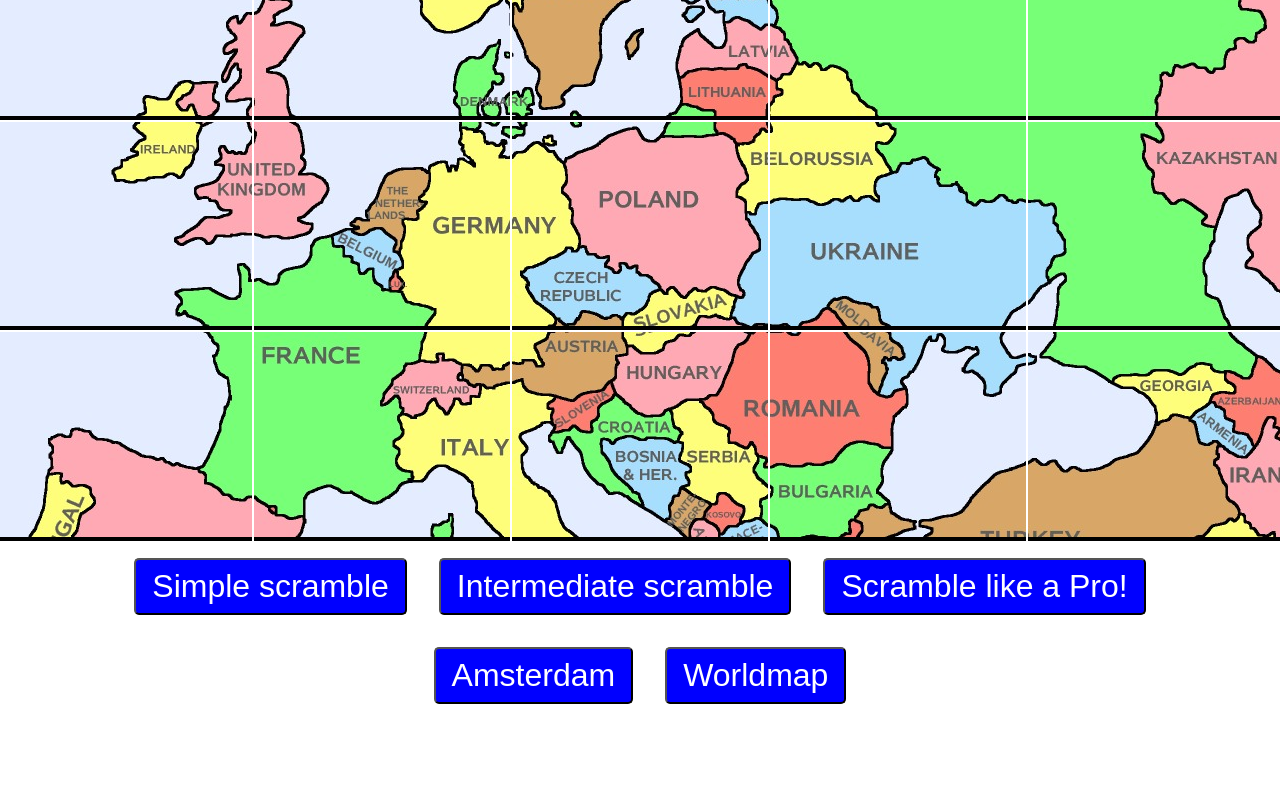
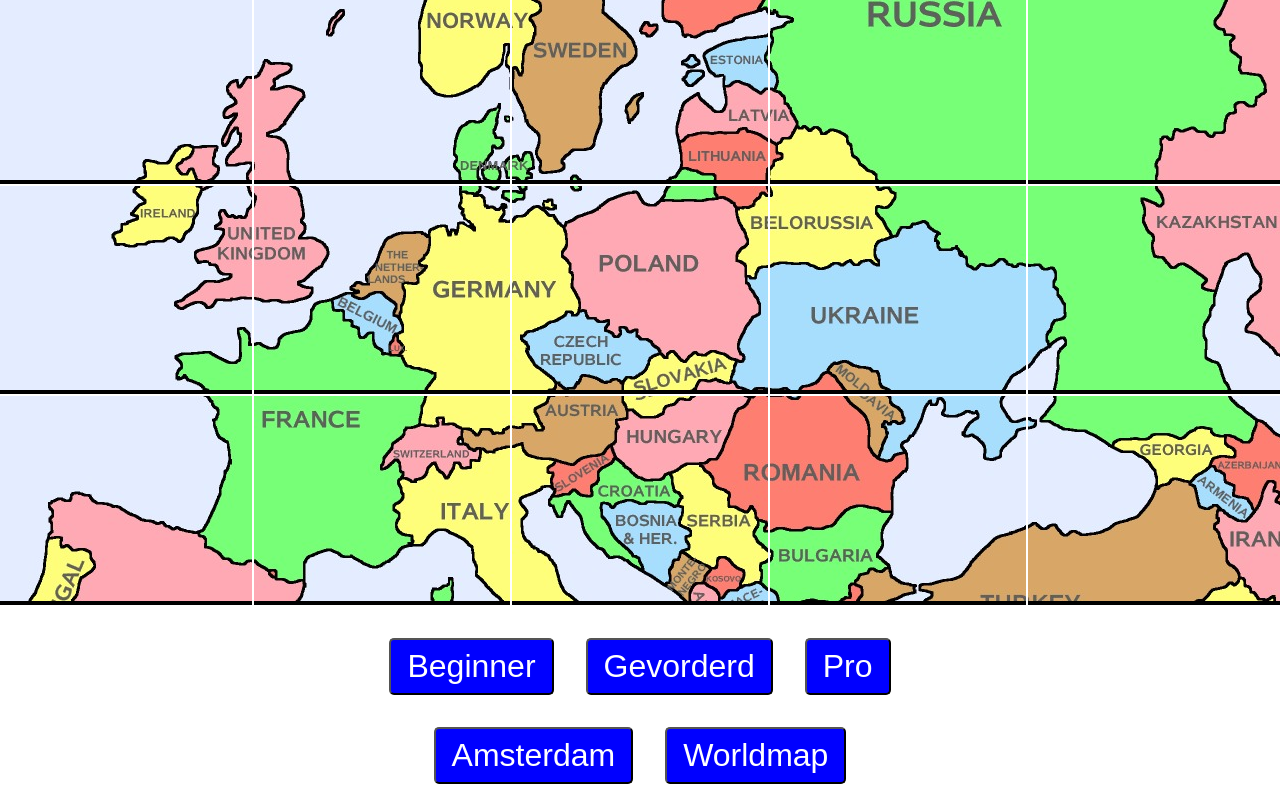
Before and after one commit to reposman33/sliding-puzzle, a React (Create React App) app: page / in a window 1280 px wide. Shown: the part 456-1256 px from the top of the page. Before the commit the page ends 1176 px from the top, so only its background shows below. Built offline with nearby package versions, Linux system fonts and the light colour scheme.

Commit message:
Add UI texts; add displaymessage while scrambling puzzle.

```diff
--- a/src/components/board.js
+++ b/src/components/board.js
@@ -11,6 +11,14 @@ const PRO_NROFSCRAMBLES = 150;
 const ADAGIO_SCRAMBLESPEED = 500;
 const MODERATO_SCRAMBLESPEED = 350;
 const ALLEGRO_SCRAMBLESPEED = 200;
+
+// UI texts
+let displayMsg = "";
+const DISPLAYPROGRESSTEXT = "Even wachten... puzzel husselen...";
+const FINISHEDPROGRESSTEXT = "Klaar Probeer de puzzel te onttwarren";
+const BUTTON_SCRAMBLE_LEVEL_1 = "Beginner";
+const BUTTON_SCRAMBLE_LEVEL_2 = "Gevorderd";
+const BUTTON_SCRAMBLE_LEVEL_3 = "Pro";
 
 const images = {
 	Worldmap: "/assets/img/tiles/sliced Map of Europe",
@@ -45,7 +53,6 @@ function Board() {
 		if (tile.type === "emptyTile") {
 			return;
 		}
-
 		// retrieve the emptytile from it's type value
 		const emptyTile = boardState.filter(tile => tile.type === "emptyTile")[0];
 		// determine if the clicked tile can move and if so, where. possible values: north|south|east|west|undefined
@@ -84,14 +91,12 @@ function Board() {
 		const rows = [];
 		boardState.map((tile, i, arr) => {
 			if (i % nrOfCols === 0) {
-				// we have to group elements by 4 from an attay of 16 values
+				// we have to group elements by 4 from an array of 16 values
 				rows.push(<Row key={i} row={arr.slice(i, i + nrOfCols)} onHandleClick={onHandleClick} />);
 			}
 		});
 		return rows;
 	};
-
-	const onClickScramble = (nrOfMoves, scrambleSpeed) => onScramble(nrOfMoves, scrambleSpeed);
 
 	const onScramble = (nrOfMoves, scrambleSpeed) => {
 		// How does this work?
@@ -159,6 +164,7 @@ function Board() {
 		let emptyTilesArea;
 		let availableTiles;
 		let randomTileIndex;
+
 		let shuffleCount = 0;
 
 		console.log("Follow the trailpath back!");
@@ -189,30 +195,46 @@ function Board() {
 			// - 9 - do that thing you do!
 			onHandleClick(_boardState[randomTileIndex]);
 
+			// create the UI message
+			shuffleCount++;
+			displayMsg = DISPLAYPROGRESSTEXT + Math.floor((shuffleCount / nrOfMoves) * 100) + "%";
+			// when finished, display appropriate text
+			displayMsg = shuffleCount === nrOfMoves ? FINISHEDPROGRESSTEXT : displayMsg;
+			// log output with a hint
+			console.log(`shuffle ${shuffleCount} of ${nrOfMoves}: moving tile ${randomTileIndex}`);
+
 			// - 10 - some housekeeping to prevent this thing from running forever...
-			shuffleCount += 1;
-			// log output
-			console.log(`shuffle ${shuffleCount} of ${nrOfMoves}: moving tile ${randomTileIndex}`);
-			if (shuffleCount === nrOfMoves) {
+			if (shuffleCount === nrOfMoves + 1) {
 				clearInterval(intervalId);
-				console.log("End of path");
+				// setting this has result as soon as user clicks tile and component is rendered again
+				displayMsg = "";
+				console.log("End of path. Follow the breadcrumbs back ;)");
 			}
 		}, scrambleSpeed);
 	};
 
 	return (
 		<React.Fragment>
-			<span className='subHeader'></span>
+			<span className='subHeader'>{displayMsg}</span>
 			<div className='board'>{makeRows()}</div>
 			<div>
-				<button onClick={() => onClickScramble(BEGINNER_NROFSCRAMBLES, ADAGIO_SCRAMBLESPEED)}>
-					Simple scramble
+				<button
+					onClick={() => {
+						onScramble(BEGINNER_NROFSCRAMBLES, ADAGIO_SCRAMBLESPEED);
+					}}>
+					{BUTTON_SCRAMBLE_LEVEL_1}
 				</button>
-				<button onClick={() => onClickScramble(INTERMEDIATE_NROFSCRAMBLES, MODERATO_SCRAMBLESPEED)}>
-					Intermediate scramble
+				<button
+					onClick={() => {
+						onScramble(INTERMEDIATE_NROFSCRAMBLES, MODERATO_SCRAMBLESPEED);
+					}}>
+					{BUTTON_SCRAMBLE_LEVEL_2}
 				</button>
-				<button onClick={() => onClickScramble(PRO_NROFSCRAMBLES, ALLEGRO_SCRAMBLESPEED)}>
-					Scramble like a Pro!
+				<button
+					onClick={() => {
+						onScramble(PRO_NROFSCRAMBLES, ALLEGRO_SCRAMBLESPEED);
+					}}>
+					{BUTTON_SCRAMBLE_LEVEL_3}
 				</button>
 			</div>
 			<div>
--- a/src/components/board.scss
+++ b/src/components/board.scss
@@ -4,4 +4,10 @@
 	flex-direction: column;
 	height: auto;
 	width: auto;
+	margin: 1rem;
 }
+
+.subHeader {
+	font-size: 2rem;
+	min-height: 3rem;
+}
```
